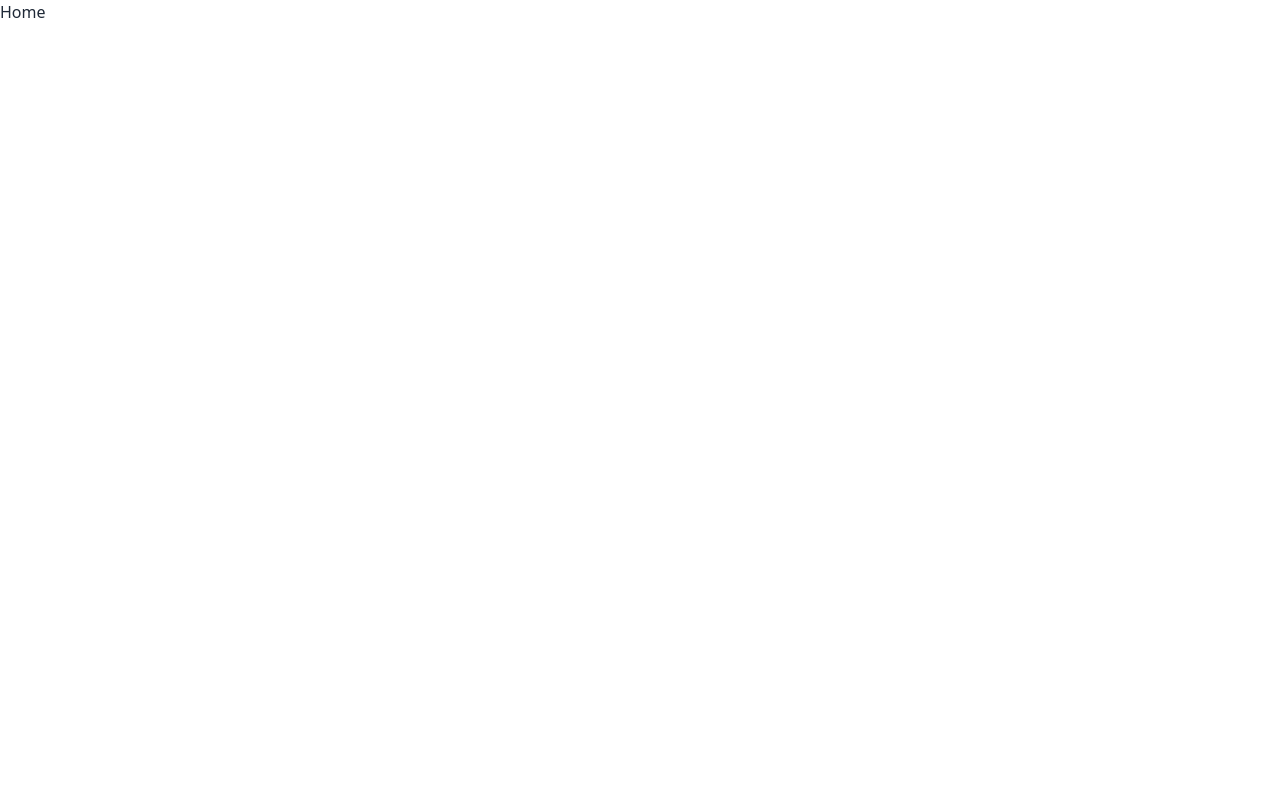
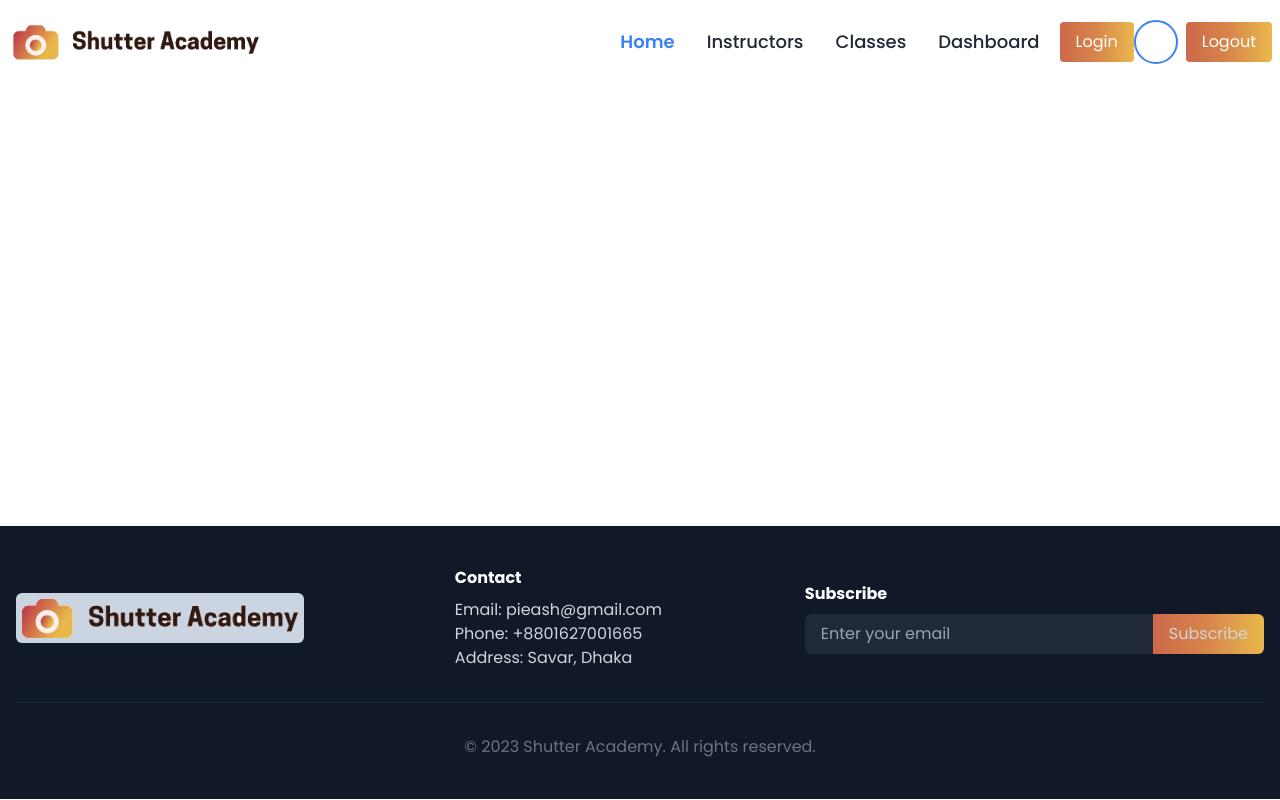
Before and after one commit to pieash9/shutter-academy-client, a React (Vite) app: page / in a window 1280 px wide. Built offline with nearby package versions, Linux system fonts and the light colour scheme.

Commit message:
navbar,footer

```diff
--- a/src/index.css
+++ b/src/index.css
@@ -1,5 +1,11 @@
-
+@import url("https://fonts.googleapis.com/css2?family=Poppins:wght@400;500;600;700&display=swap");
 
 @tailwind base;
 @tailwind components;
 @tailwind utilities;
+
+@layer components {
+  .button-primary {
+    @apply px-4 py-2 rounded focus:outline-none transform transition-all duration-300 bg-gradient-to-r from-[#CD684A] via-[#D8864B] to-[#E9B84C] hover:bg-gradient-to-r hover:from-[#E9B84C] hover:via-[#D8864B] hover:to-[#CD684A] text-white;
+  }
+}
--- a/src/layouts/MainLayout.jsx
+++ b/src/layouts/MainLayout.jsx
@@ -1,9 +1,17 @@
 import { Outlet } from "react-router-dom";
+import NavBar from "../pages/Shared/Navbar";
+import Footer from "../pages/Shared/Footer";
 
 const MainLayout = () => {
   return (
     <div>
-      <Outlet />
+      <NavBar />
+      <div className="min-h-[calc(100vh-358px)]">
+        {" "}
+        <Outlet />
+      </div>
+
+      <Footer />
     </div>
   );
 };
--- a/src/main.jsx
+++ b/src/main.jsx
@@ -4,5 +4,7 @@ import { RouterProvider } from "react-router-dom";
 import router from "./routes/Routes.jsx";
 
 ReactDOM.createRoot(document.getElementById("root")).render(
-  <RouterProvider router={router} />
+  <div className="max-w-screen-xl mx-auto font-Poppins">
+    <RouterProvider router={router} />
+  </div>
 );
--- a/src/pages/Home/Home/Home.jsx
+++ b/src/pages/Home/Home/Home.jsx
@@ -1,10 +1,11 @@
 
 const Home = () => {
-    return (
-        <div>
-            Home
-        </div>
-    );
+  return (
+    <div>
+
+
+    </div>
+  );
 };
 
 export default Home;
--- /dev/null
+++ b/src/pages/Shared/Footer.jsx
@@ -0,0 +1,48 @@
+
+import logo from "../../assets/logo.png";
+
+const Footer = () => {
+  return (
+    <footer className="bg-gray-900 text-gray-300 py-10">
+      <div className="container mx-auto px-4">
+        <div className="flex flex-col md:flex-row items-center justify-between">
+          <div className="">
+            <img
+              src={logo}
+              alt="Logo"
+              className="w-72 mr-2 bg-slate-300 rounded-md"
+            />
+          </div>
+          <div className="mt-4 md:mt-0">
+            <h4 className="text-white font-bold mb-2">Contact</h4>
+            <p>Email: pieash@gmail.com</p>
+            <p>Phone: +8801627001665</p>
+            <p>Address: Savar, Dhaka</p>
+          </div>
+          <div className="mt-4 md:mt-0">
+            <h4 className="text-white font-bold mb-2">Subscribe</h4>
+            <div className="flex">
+              <input
+                type="email"
+                placeholder="Enter your email"
+                className="rounded-l-md bg-gray-800 text-gray-200 px-4 py-2 focus:outline-none focus:ring-1 focus:ring-offset-1 focus:ring-offset-[#CD684A] focus:ring-transparent"
+              />
+              <button className="px-4 py-2 rounded-r-md focus:outline-none transform transition-all duration-300 bg-gradient-to-r from-[#CD684A] via-[#D8864B] to-[#E9B84C] hover:bg-gradient-to-r hover:from-[#E9B84C] hover:via-[#D8864B] hover:to-[#CD684A] ">
+                Subscribe
+              </button>
+            </div>
+          </div>
+        </div>
+        <hr className="mt-8 border-gray-800" />
+        <div className="mt-8 text-center">
+          <p className="text-gray-500">
+            &copy; {new Date().getFullYear()} Shutter Academy. All rights
+            reserved.
+          </p>
+        </div>
+      </div>
+    </footer>
+  );
+};
+
+export default Footer;
--- /dev/null
+++ b/src/pages/Shared/Navbar.jsx
@@ -0,0 +1,121 @@
+import { Link, NavLink } from "react-router-dom";
+import logo from "../../assets/logo.png";
+
+const NavBar = () => {
+  const navLinkClassName = ({ isActive }) =>
+    isActive
+      ? "text-blue-500 font-semibold text-lg"
+      : "hover:text-blue-500 text-lg";
+
+  const navItems = (
+    <>
+      <li>
+        <NavLink
+          className={navLinkClassName}
+          style={{ backgroundColor: "transparent" }}
+          to="/"
+        >
+          Home
+        </NavLink>
+      </li>
+      <li>
+        <NavLink
+          className={navLinkClassName}
+          style={{ backgroundColor: "transparent" }}
+          to="/instructors"
+        >
+          Instructors
+        </NavLink>
+      </li>
+      <li>
+        <NavLink
+          className={navLinkClassName}
+          style={{ backgroundColor: "transparent" }}
+          to="/classes"
+        >
+          Classes
+        </NavLink>
+      </li>
+      {/* className={user ? "" : "hidden"} */}
+      <li>
+        <NavLink
+          className={navLinkClassName}
+          style={{ backgroundColor: "transparent" }}
+          to="/dashboard"
+        >
+          Dashboard
+        </NavLink>
+      </li>
+    </>
+  );
+  return (
+    <div className="navbar justify-between bg-base-100 sticky top-0 z-50 !py-3 ">
+      <div className="navbar-start">
+        <div className="dropdown">
+          <label tabIndex={0} className="btn btn-ghost lg:hidden">
+            <svg
+              xmlns="http://www.w3.org/2000/svg"
+              className="h-5 w-5"
+              fill="none"
+              viewBox="0 0 24 24"
+              stroke="currentColor"
+            >
+              <path
+                strokeLinecap="round"
+                strokeLinejoin="round"
+                strokeWidth="2"
+                d="M4 6h16M4 12h8m-8 6h16"
+              />
+            </svg>
+          </label>
+          <ul
+            tabIndex={0}
+            className="menu menu-compact dropdown-content font-medium mt-3 p-2 shadow bg-base-100 rounded-box w-52"
+          >
+            {navItems}
+          </ul>
+        </div>
+        <Link to="/">
+          <img className="w-64" src={logo} alt="Logo" />
+        </Link>
+      </div>
+      <div className="navbar-center hidden lg:flex">
+        <ul className="menu menu-horizontal px-1 font-medium">{navItems}</ul>
+      </div>
+      <div className=" ">
+        {/* avatar */}
+
+        {/* {!user ? ( */}
+        <Link to="/login">
+          <button className="button-primary">Login</button>
+        </Link>
+        {/* ) : ( */}
+        <>
+          <div
+            className="avatar mr-2 tooltip tooltip-bottom"
+            //   data-tip={user?.displayName || "Anonymous"}
+          >
+            <div className="w-11 rounded-full border-2 border-blue-500">
+              {/* <img
+                  src={`${
+                    user?.photoURL
+                      ? user?.photoURL
+                      : "https://i.ibb.co/fSHmDMK/image.png"
+                  }`}
+                /> */}
+            </div>
+          </div>
+          <button
+            //   onClick={handleLogout}
+            className="button-primary bg-gray-500 hover:bg-gray-600"
+          >
+            Logout
+          </button>
+        </>
+        {/* )} */}
+      </div>
+    </div>
+  );
+};
+
+export default NavBar;
--- a/tailwind.config.js
+++ b/tailwind.config.js
@@ -1,11 +1,12 @@
 /** @type {import('tailwindcss').Config} */
 export default {
-  content: [
-    "./index.html",
-    "./src/**/*.{js,ts,jsx,tsx}",
-  ],
+  content: ["./index.html", "./src/**/*.{js,ts,jsx,tsx}"],
   theme: {
-    extend: {},
+    extend: {
+      fontFamily: {
+        Poppins: ["Poppins", "sans-serif"],
+      },
+    },
   },
   plugins: [require("daisyui")],
-}
+};
```
Also changed, not shown: src/assets/logo.png (renamed from public/image.png).
